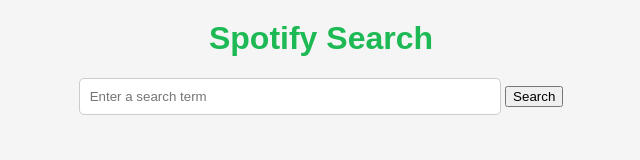
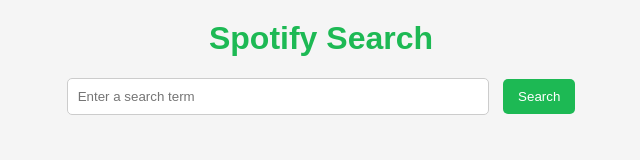
Before and after one commit to theaholtlund/spotifai, a plain HTML site: page frontend/index.html in a window 1280 px wide. Shown: the whole page, without its empty margins (319-959 px from the left). Drawn offline with Linux system fonts and the light colour scheme.

Commit message:
Add styling for button

```diff
--- a/frontend/styles.css
+++ b/frontend/styles.css
@@ -23,3 +23,13 @@
   border: 1px solid #ccc;
   border-radius: 5px;
 }
+
+button {
+  padding: 10px 15px;
+  margin-left: 10px;
+  background-color: #1db954;
+  color: #fff;
+  border: none;
+  border-radius: 5px;
+  cursor: pointer;
+}
```
